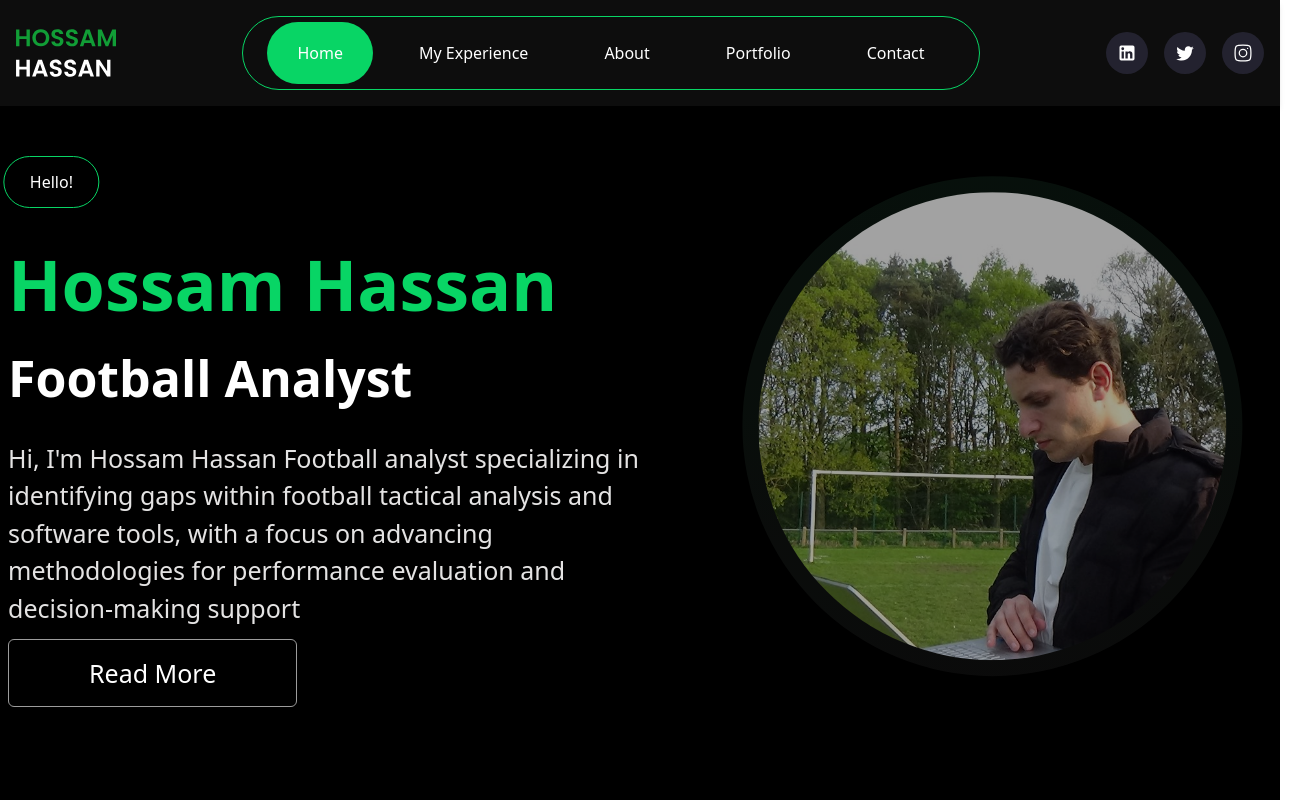
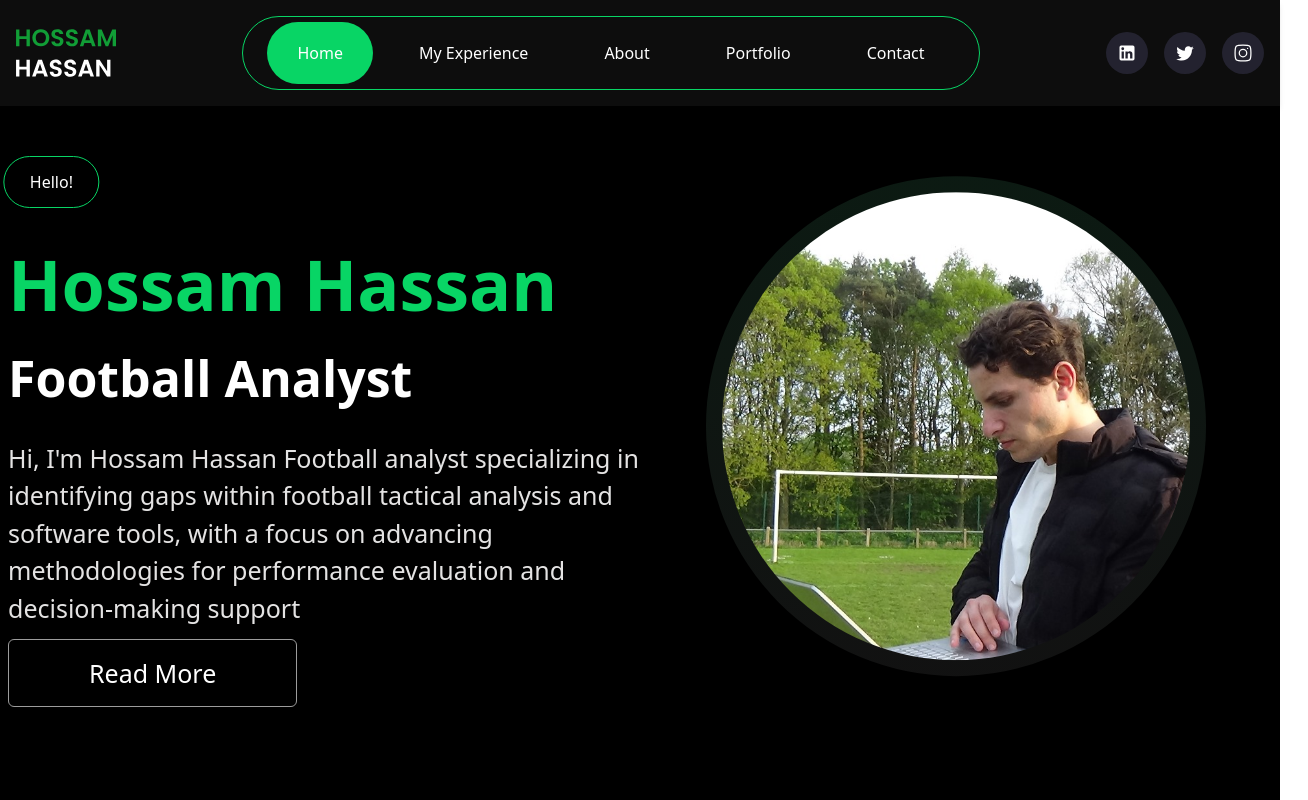
Before and after one commit to Ahmed-Sadek89/hossam-hassan-portfolio, a Next.js app: page / in a window 1280 px wide. Shown: the top 800 px of the page, 1308 px wide, since content can reach past the window. Built offline with nearby package versions, Linux system fonts and the light colour scheme.

Commit message:
start applying animation

```diff
--- a/app/layout.tsx
+++ b/app/layout.tsx
@@ -8,7 +8,7 @@ export default function RootLayout ({
 }>) {
   return (
     <html lang='en'>
-      <body id='home'>
+      <body id='home' className='w-full overflow-x-hidden'>
         <MainSection />
         {children}
         <footer>footer</footer>
--- a/components/Nav/Nav.tsx
+++ b/components/Nav/Nav.tsx
@@ -14,13 +14,17 @@ const Nav = () => {
   animate={{
     opacity: 1,
     x: 0,
-            y: [0, -10, 0, 10, 0] // up and down movement
+    y: [0, -10, 0, 10, 0] // vertical loop
   }}
   transition={{
-            duration: 4, // total loop time
+    opacity: { duration: 0.8 },
+    x: { duration: 0.8, ease: 'easeOut' },
+    y: {
+      duration: 4,
       ease: 'easeInOut',
       repeat: Infinity,
       repeatType: 'loop'
+    }
   }}
   className='group flex justify-center items-center w-full'
 >
@@ -41,6 +45,7 @@ const Nav = () => {
     />
   </div>
 </motion.div>
+
       </div>
     </nav>
   )
```
Lines whose indentation alone changed are shown as unchanged.
